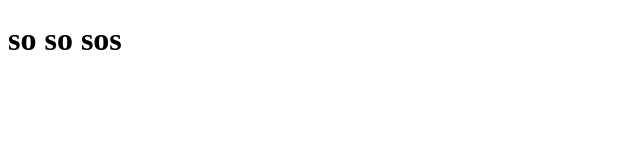
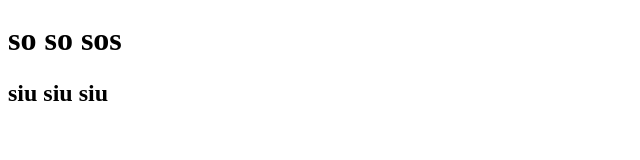
Before and after one commit to LaiDucQuang/bai-13-maxsp, a plain HTML site: page index.html in a window 1280 px wide. Shown: the whole page, without its empty margins (0-640 px from the left). Drawn offline with Linux system fonts and the light colour scheme.

Commit message:
Create new project

```diff
--- a/index.html
+++ b/index.html
@@ -7,5 +7,6 @@
 </head>
 <body>
     <h1>so so sos</h1>
+    <h2>siu siu siu</h2>
 </body>
 </html>
```
